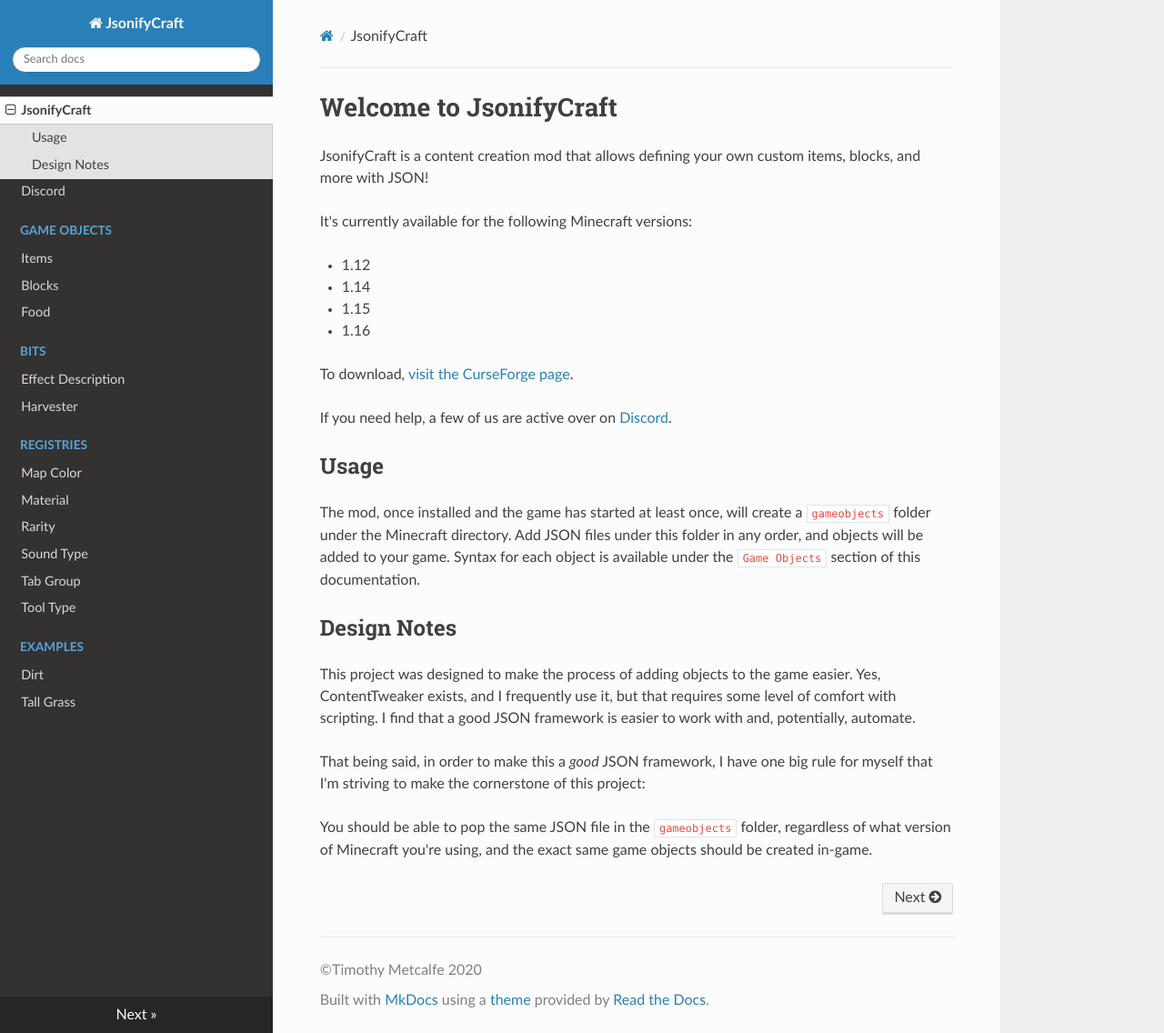
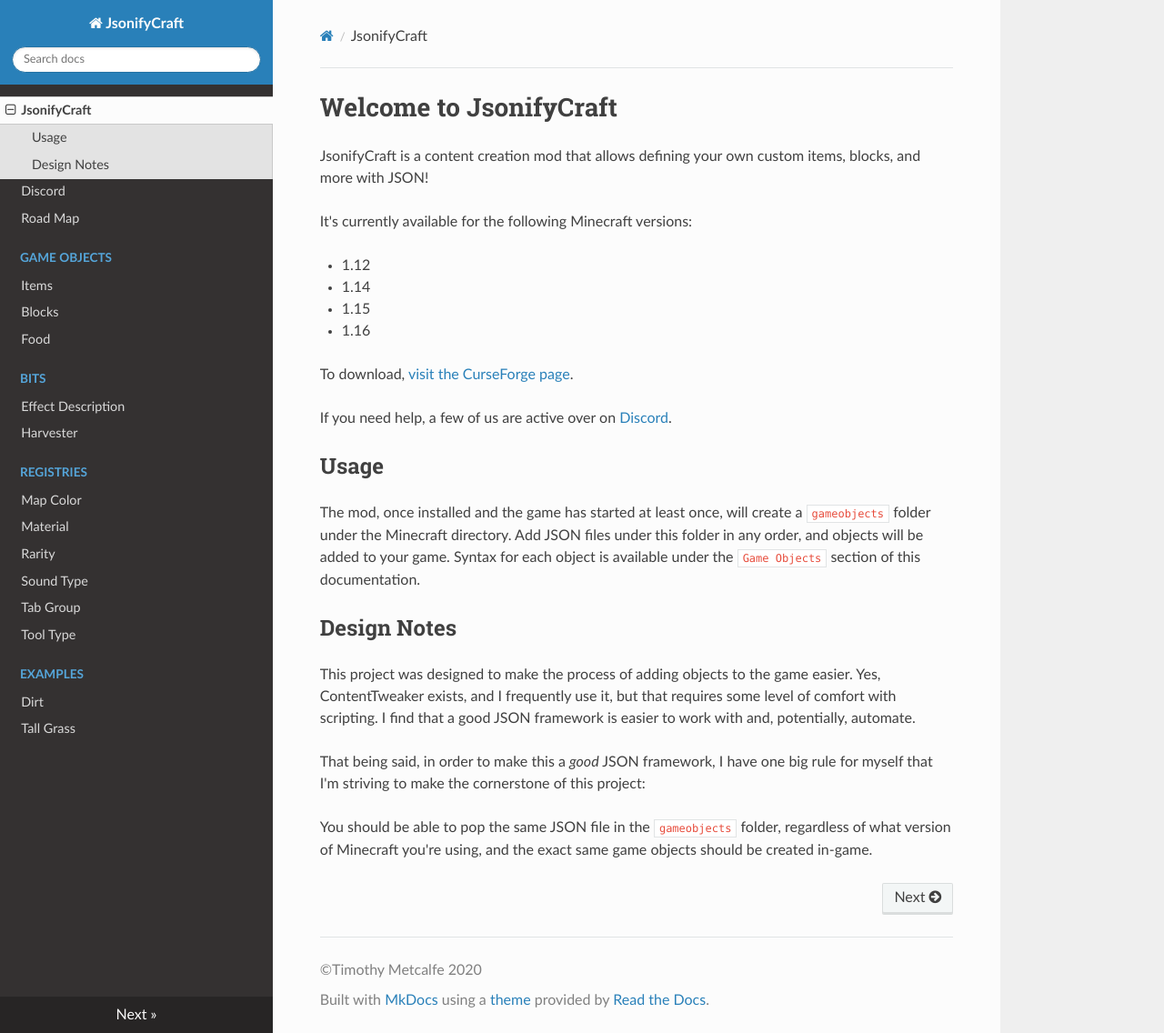
Before and after one commit to tmetcalfe89-zz/JsonifyCraft-docs, an MkDocs documentation site: the page built from docs/index.md, in a window 1280 px wide and 1136 px high. Shown: the whole window at 91% size. Built offline with MkDocs 1.6.1, drawn with Linux system fonts in a browser that asks for light colours; nearby versions of some CDN libraries.

Commit message:
Added road map to menu

```diff
--- a/mkdocs.yml
+++ b/mkdocs.yml
@@ -8,6 +8,7 @@ extra_css:
 nav:
   - JsonifyCraft: 'index.md'
   - Discord: 'https://discord.gg/Ca2hx6X'
+  - Road Map: 'https://trello.com/b/kgTcXgxC/jsonifycraft'
   - Game Objects:
     - 'items.md'
     - 'blocks.md'
```
